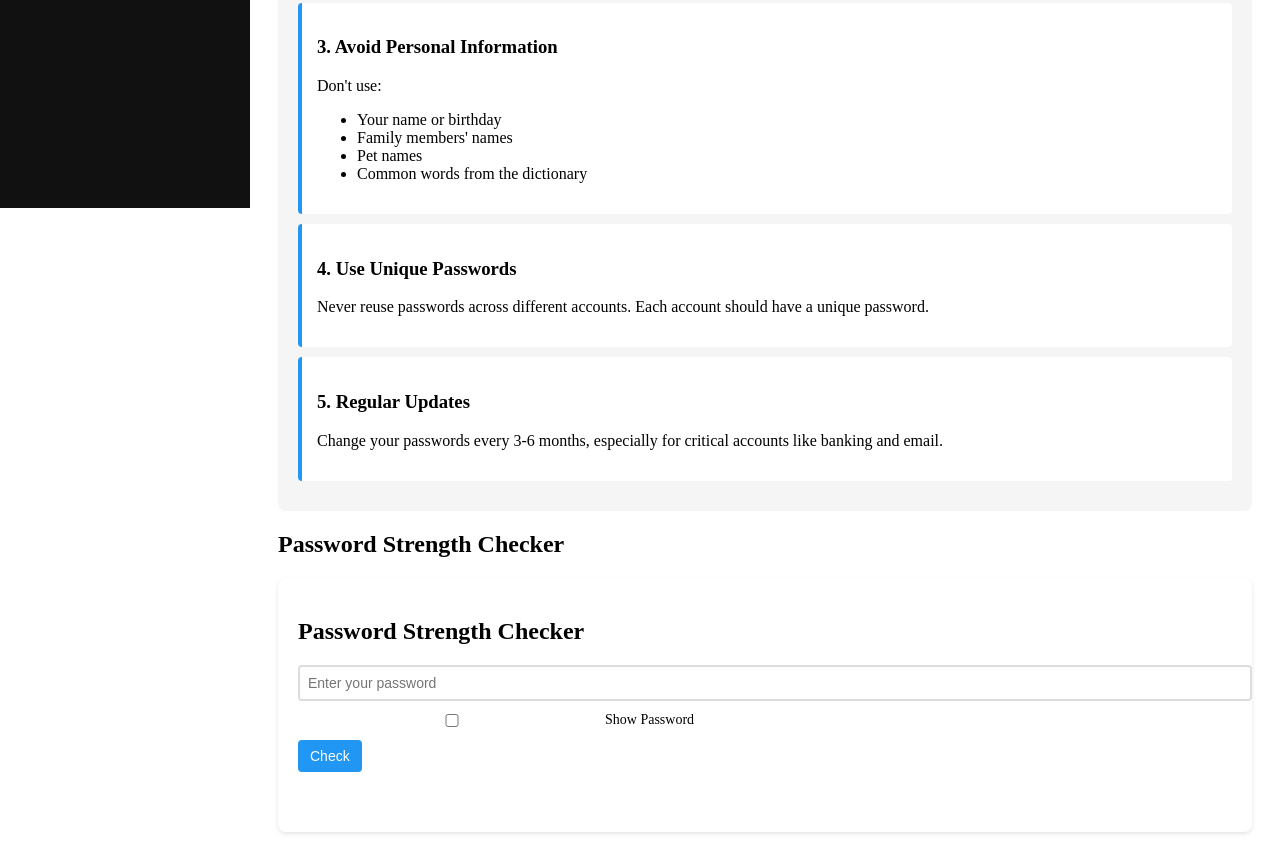
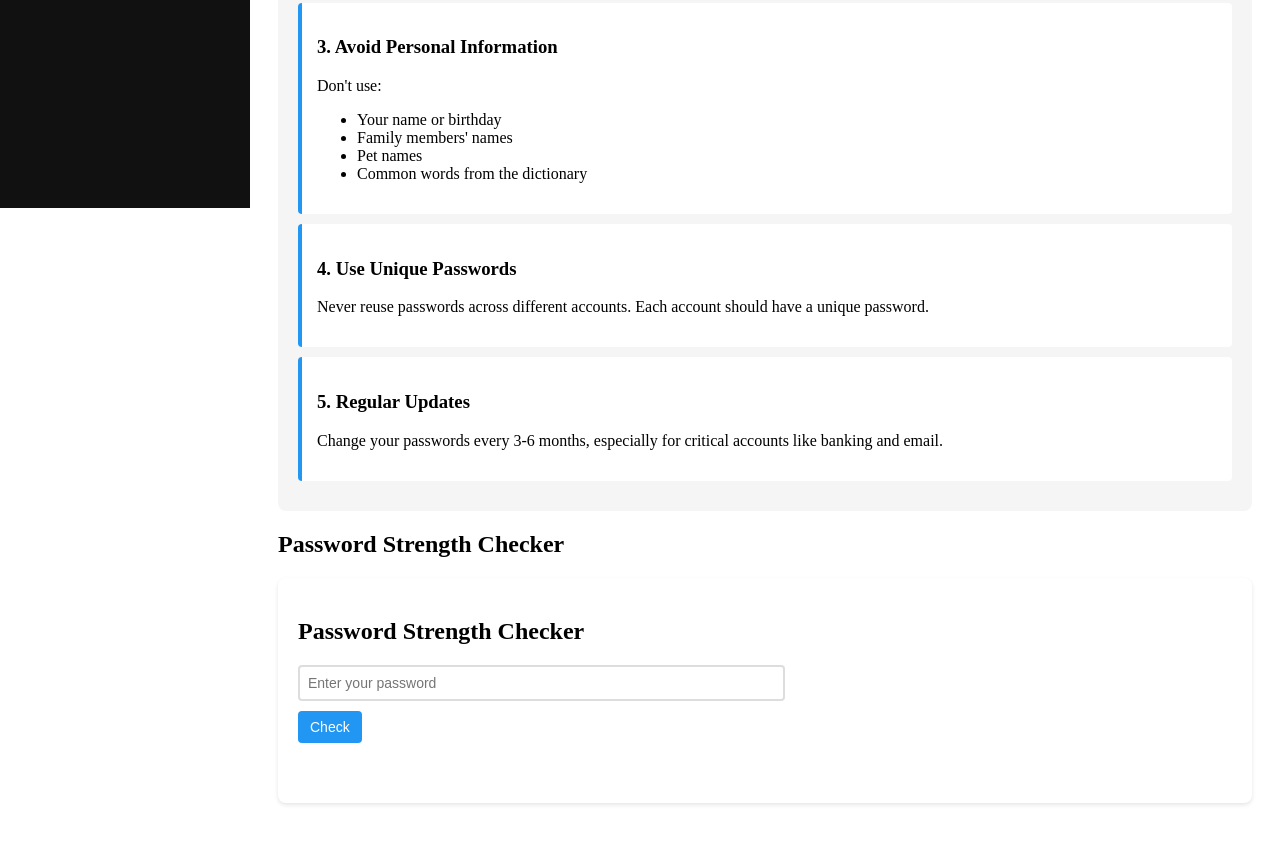
Before and after one commit to kumarason2030/CyberSafe, a plain HTML site: page pages/pc.html in a window 1280 px wide. Shown: the part 652-1512 px from the top of the page. After the commit the page ends 1483 px from the top, so only its background shows below. Drawn offline with Linux system fonts and the light colour scheme.

Commit message:
yes please

```diff
--- a/pages/pc.html
+++ b/pages/pc.html
@@ -15,7 +15,7 @@
             margin-top: 10px;
         }
         .input-group input[type="password"] {
-            width: 100%;
+            width: 50%; /* Smaller box */
             padding: 8px;
             font-size: 14px;
         }
@@ -28,7 +28,6 @@
             padding: 8px 12px;
             font-size: 14px;
             cursor: pointer;
-            align-self: flex-start;
         }
     </style>
 </head>
@@ -87,9 +86,6 @@
             <h2>Password Strength Checker</h2>
             <div class="input-group">
                 <input type="password" id="passwordInput" placeholder="Enter your password">
-                <label>
-                    <input type="checkbox" id="togglePassword" onclick="togglePasswordVisibility()"> Show Password
-                </label>
                 <button class="check-button" onclick="checkPassword()">Check</button>
             </div>
             <div id="strengthResult" class="result"></div>
@@ -146,9 +142,6 @@
         }
 
         function togglePasswordVisibility() {
-            const passwordInput = document.getElementById('passwordInput');
-            const togglePassword = document.getElementById('togglePassword');
-            passwordInput.type = togglePassword.checked ? 'text' : 'password';
         }
     </script>
 </body>
```
Also changed, not shown: 1 other file.
